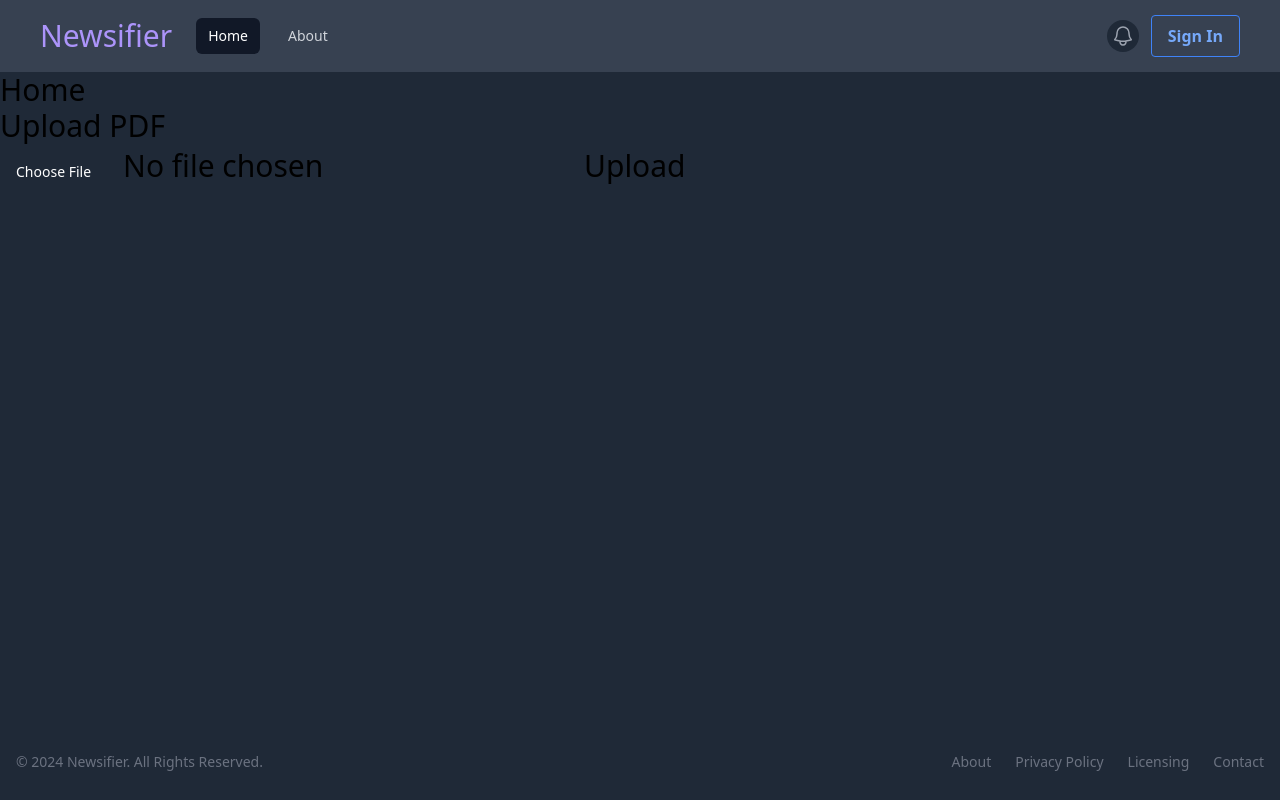
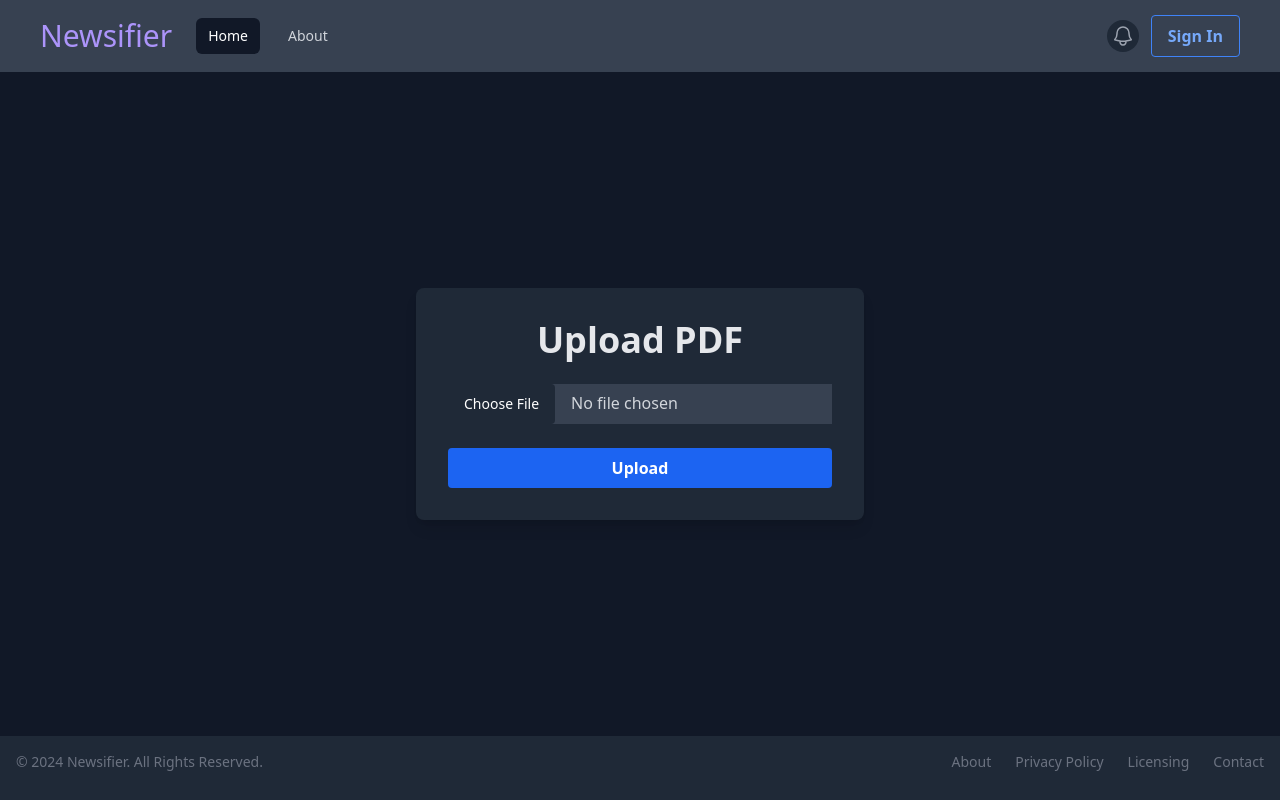
Before and after one commit to sarveshmore2004/BNY-hackathon, a React (Vite) app in the folder frontend/: page / in a window 1280 px wide. Built offline with nearby package versions, Linux system fonts and the light colour scheme.

Commit message:
file upload UI improve

```diff
--- a/frontend/src/pages/Home.jsx
+++ b/frontend/src/pages/Home.jsx
@@ -1,6 +1,6 @@
 import { useState } from "react";
-import Footer from "../components/Footer"
-import Header from "../components/Header"
+import Footer from "../components/Footer";
+import Header from "../components/Header";
 
 function Home() {
   const [file, setFile] = useState(null);
@@ -12,31 +12,44 @@ function Home() {
   const handleUpload = async (event) => {
     event.preventDefault();
     const formData = new FormData();
-        formData.append('pdf', file);
+    formData.append("pdf", file);
 
     try {
       // backend logic
-            console.log('Uploaded data:', data);
+      console.log("Uploaded data:");
     } catch (error) {
-            console.error('Error uploading file:', error);
+      console.error("Error uploading file:", error);
     }
   };
 
   return (
-    <div className="flex flex-col min-h-screen bg-gray-800 ">
-      <Header/>
-      <div className=' text-3xl flex-1'>Home
-        <div>
-            <h1>Upload PDF</h1>
-            <form onSubmit={handleUpload}>
-                <input type="file" accept="application/pdf" onChange={handleFileChange} required />
-                <button type="submit">Upload</button>
+    <div className="flex flex-col min-h-screen bg-gray-900 text-white">
+      <Header />
+      <div className="flex-1 flex items-center justify-center">
+        <div className="bg-gray-800 p-8 rounded-lg shadow-lg w-full max-w-md">
+          <h1 className="text-4xl font-bold mb-6 text-center text-gray-200">
+            Upload PDF
+          </h1>
+          <form onSubmit={handleUpload} className="space-y-6">
+            <input
+              type="file"
+              accept="application/pdf"
+              onChange={handleFileChange}
+              required
+              className="block w-full text-gray-300 bg-gray-700 file:mr-4 file:py-2 file:px-4 file:rounded file:border-0 file:text-sm file:font-semibold file:bg-blue-600 file:text-white hover:file:bg-blue-700"
+            />
+            <button
+              type="submit"
+              className="w-full bg-blue-600 hover:bg-blue-700 text-white font-bold py-2 px-4 rounded transition duration-200"
+            >
+              Upload
+            </button>
           </form>
         </div>
       </div>
       <Footer />
     </div>
-  )
+  );
 }
 
-export default Home
+export default Home;
```
Lines whose indentation alone changed are shown as unchanged.
